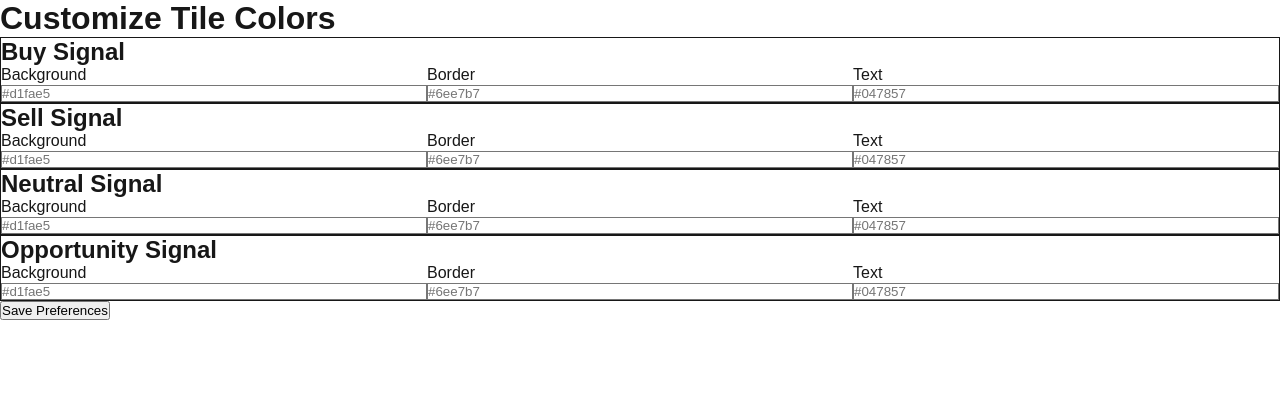
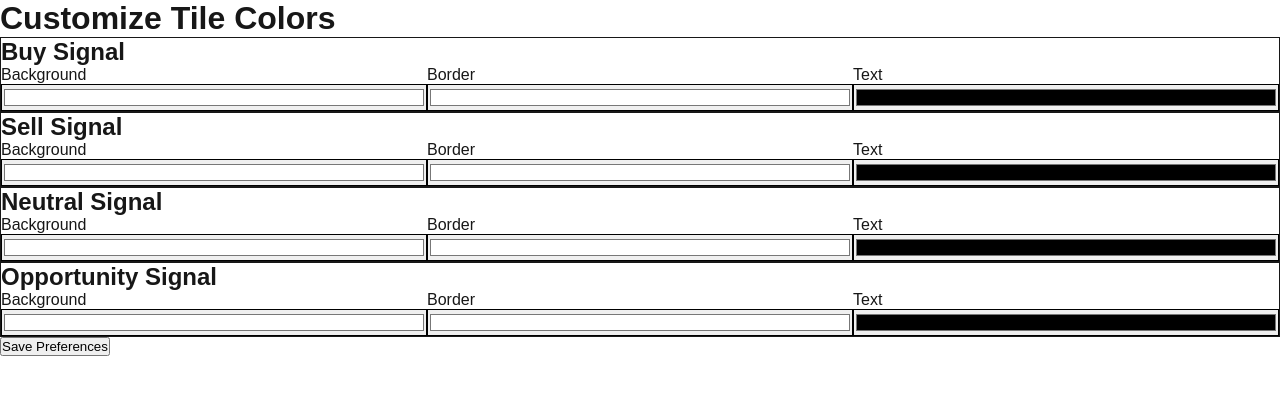
Before and after one commit to willrabbit/spread-delta, a Next.js app: page /preferences in a window 1280 px wide. Shown: the top 394 px of the page. Built offline with nearby package versions, Linux system fonts and the light colour scheme; no server answers; the database is empty.

Commit message:
Add color wheel-style pickers to preferences form

```diff
--- a/pages/preferences.tsx
+++ b/pages/preferences.tsx
@@ -69,34 +69,31 @@ export default function PreferencesPage() {
               <div>
                 <label className="block text-sm font-medium mb-1">Background</label>
                 <input
-                  type="text"
+                  type="color"
                   name={`${signal}_bg`}
-                  value={formData[`${signal}_bg`] || ''}
+                  value={formData[`${signal}_bg`] || '#ffffff'}
                   onChange={handleChange}
-                  className="w-full border rounded px-2 py-1"
-                  placeholder="#d1fae5"
+                  className="w-full h-10 border rounded"
                 />
               </div>
               <div>
                 <label className="block text-sm font-medium mb-1">Border</label>
                 <input
-                  type="text"
+                  type="color"
                   name={`${signal}_border`}
-                  value={formData[`${signal}_border`] || ''}
+                  value={formData[`${signal}_border`] || '#ffffff'}
                   onChange={handleChange}
-                  className="w-full border rounded px-2 py-1"
-                  placeholder="#6ee7b7"
+                  className="w-full h-10 border rounded"
                 />
               </div>
               <div>
                 <label className="block text-sm font-medium mb-1">Text</label>
                 <input
-                  type="text"
+                  type="color"
                   name={`${signal}_text`}
-                  value={formData[`${signal}_text`] || ''}
+                  value={formData[`${signal}_text`] || '#000000'}
                   onChange={handleChange}
-                  className="w-full border rounded px-2 py-1"
-                  placeholder="#047857"
+                  className="w-full h-10 border rounded"
                 />
               </div>
             </div>
```
